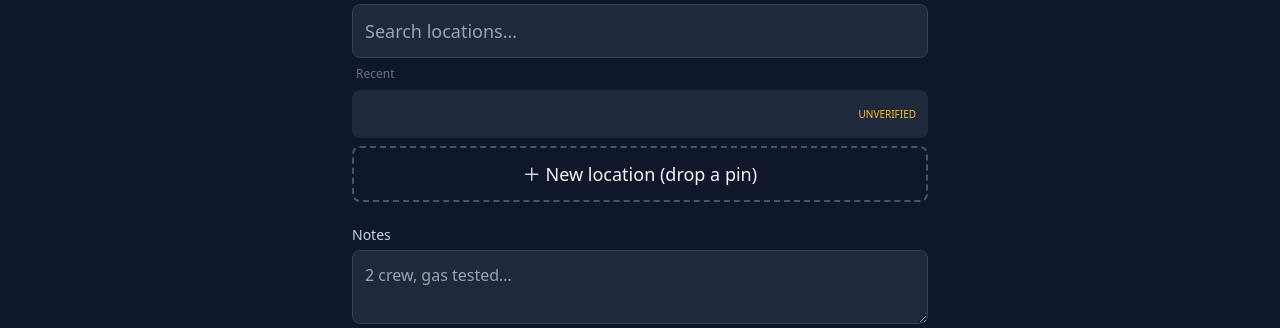
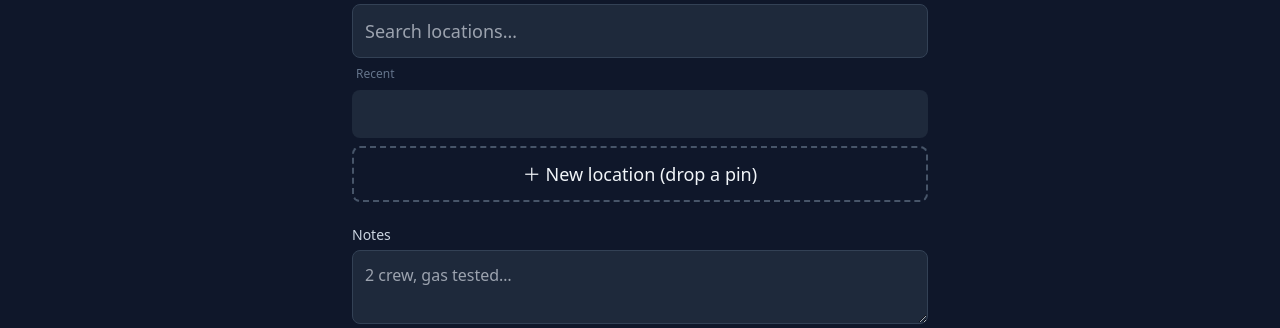
Before and after one commit to medrescuetech/cselog, a Laravel app: template resources/views/entries/create.blade.php in a window 1280 px wide. Shown: the part 270-598 px from the top of the page. Run offline with Laravel 12, Linux system fonts and the light colour scheme; the template is opened without the code that fills it, so the values that code supplies are empty; some libraries are stand-ins or nearby versions.

Commit message:
remove unverified tag from location picker
Remove UNVERIFIED location badge from log entry location search list and add test.

Co-authored-by: agillam69 <62461562+agillam69@users.noreply.github.com>

```diff
--- a/resources/views/entries/create.blade.php
+++ b/resources/views/entries/create.blade.php
@@ -62,7 +62,6 @@
           <button type="button" @click="picked = l" class="text-left rounded-lg bg-slate-800 hover:bg-slate-700 px-3 py-3 flex items-center gap-2">
             <span class="flex-1"><span class="font-medium" x-text="l.name"></span>
               <span class="text-xs text-slate-400 ml-2" x-text="l.area || ''"></span></span>
-            <span x-show="!l.verified" class="text-[10px] uppercase text-amber-400">unverified</span>
           </button>
         </template>
         <div x-show="q && !results.length" class="text-slate-400 text-sm px-1">No match — drop a pin below.</div>
```
Also changed, not shown: tests/Feature/EntryFlowTest.php (+8 -0 lines).
